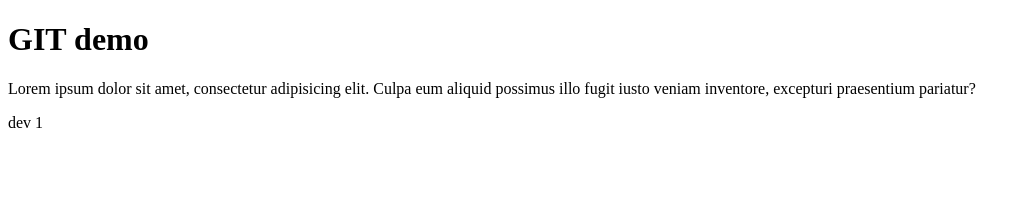
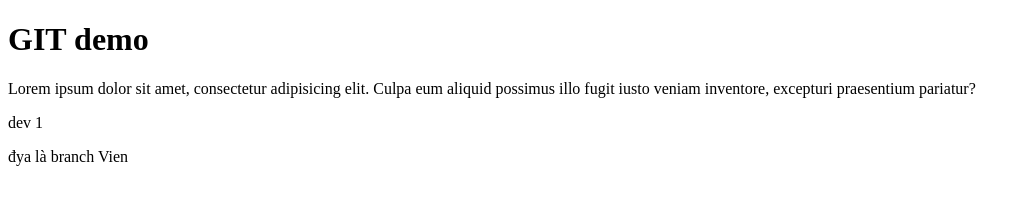
Before and after one commit to nguyenbathevien/test, a plain HTML site: page index.html in a window 1280 px wide. Shown: the whole page, without its empty margins (0-1030 px from the left). Drawn offline with Linux system fonts and the light colour scheme.

Commit message:
update lan 5

```diff
--- a/index.html
+++ b/index.html
@@ -13,5 +13,6 @@
       pariatur?
     </p>
     <p>dev 1</p>
+    <p>đya là branch Vien</p>
   </body>
 </html>
```
